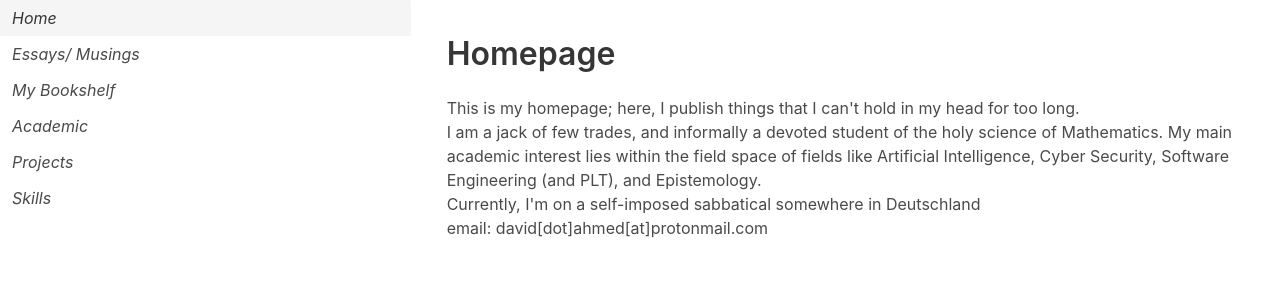
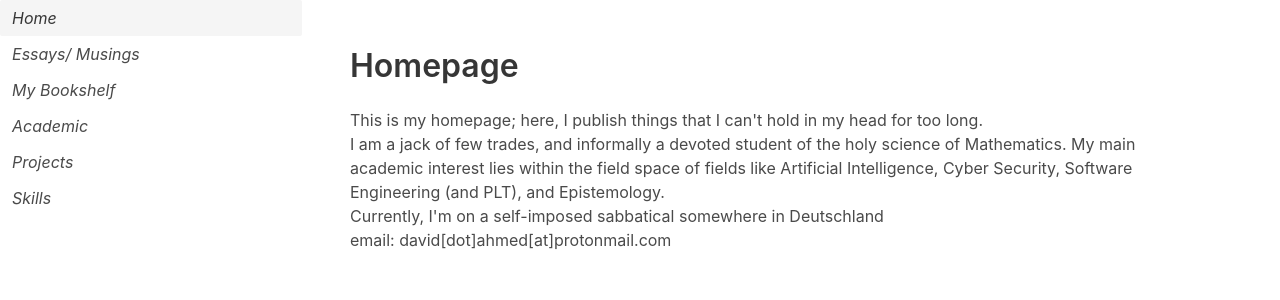
Before and after one commit to davidahmed/personal-homepage, a Vue app: page / in a window 1280 px wide. Shown: the top 300 px of the page. Built offline with nearby package versions, Linux system fonts and the light colour scheme.

Commit message:
Added columns to separat the aside navbar and content on every page

```diff
--- a/src/App.vue
+++ b/src/App.vue
@@ -1,9 +1,11 @@
 <template>
   <div id="app" class="columns">
-    <div class="column is-4">
+    <div class="column is-3">
       <Navigation/>
     </div>
+    <div class="column is-8">
     <router-view/>
+    </div>
   </div>
 </template>
 
```
